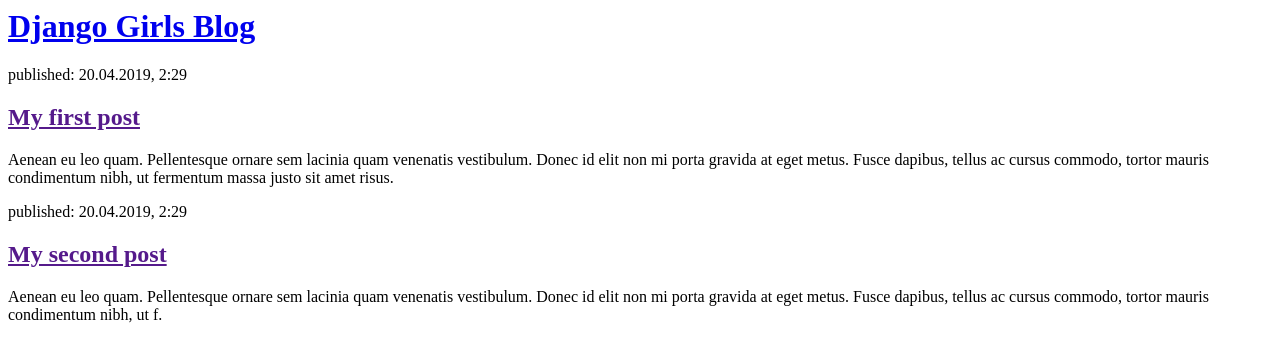
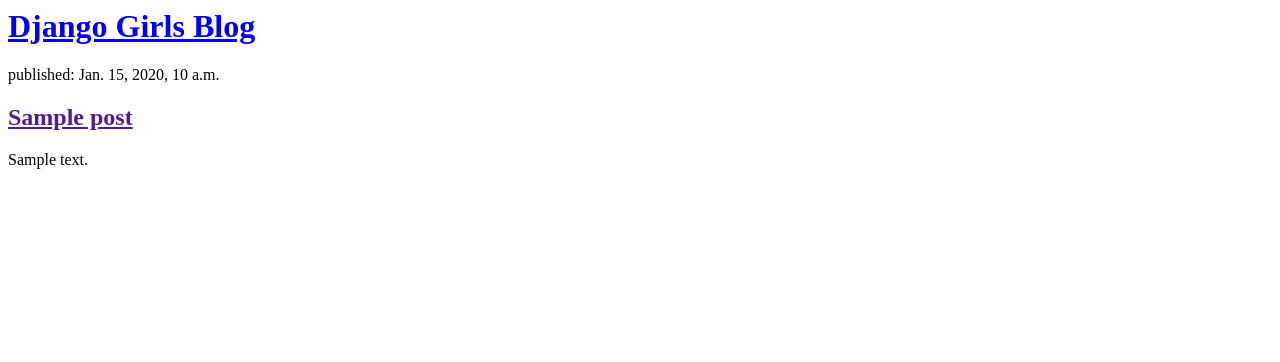
Before and after one commit to brukeg/pcg_python, a Django app: template Django/lab1/blog/templates/blog/post_list.html in a window 1280 px wide. Shown: the top 362 px of the page. Run offline with Django 3.2, Linux system fonts and the light colour scheme; the template is opened without the code that fills it: values that come from a table or form of the project are taken from there, others are empty; tables that the repository leaves empty hold one stand-in row (values such as "Sample post").

Commit message:
Modified templates to display posts from database.

```diff
--- a/Django/lab1/blog/templates/blog/post_list.html
+++ b/Django/lab1/blog/templates/blog/post_list.html
@@ -7,16 +7,12 @@
             <h1><a href="/">Django Girls Blog</a></h1>
         </div>
 
-        <div>
-            <p>published: 20.04.2019, 2:29</p>
-            <h2><a href="">My first post</a></h2>
-            <p>Aenean eu leo quam. Pellentesque ornare sem lacinia quam venenatis vestibulum. Donec id elit non mi porta gravida at eget metus. Fusce dapibus, tellus ac cursus commodo, tortor mauris condimentum nibh, ut fermentum massa justo sit amet risus.</p>
-        </div>
-
-        <div>
-            <p>published: 20.04.2019, 2:29</p>
-            <h2><a href="">My second post</a></h2>
-            <p>Aenean eu leo quam. Pellentesque ornare sem lacinia quam venenatis vestibulum. Donec id elit non mi porta gravida at eget metus. Fusce dapibus, tellus ac cursus commodo, tortor mauris condimentum nibh, ut f.</p>
-        </div>
+        {% for post in posts %}
+            <div>
+                <p>published: {{ post.published_date }}</p>
+                <h2><a href="">{{ post.title }}</a></h2>
+                <p>{{ post.text|linebreaksbr }}</p>
+            </div>
+        {% endfor %}
     </body>
 </html>
--- a/Django/lab1/blog/views.py
+++ b/Django/lab1/blog/views.py
@@ -7,5 +7,5 @@
 
 
 def post_list(request):
-    Post.objects.filter(published_date__lte=timezone.now()).order_by('published_date')
+    posts = Post.objects.filter(published_date__lte=timezone.now()).order_by('published_date')
     return render(request, 'blog/post_list.html', {'posts': posts})
```
